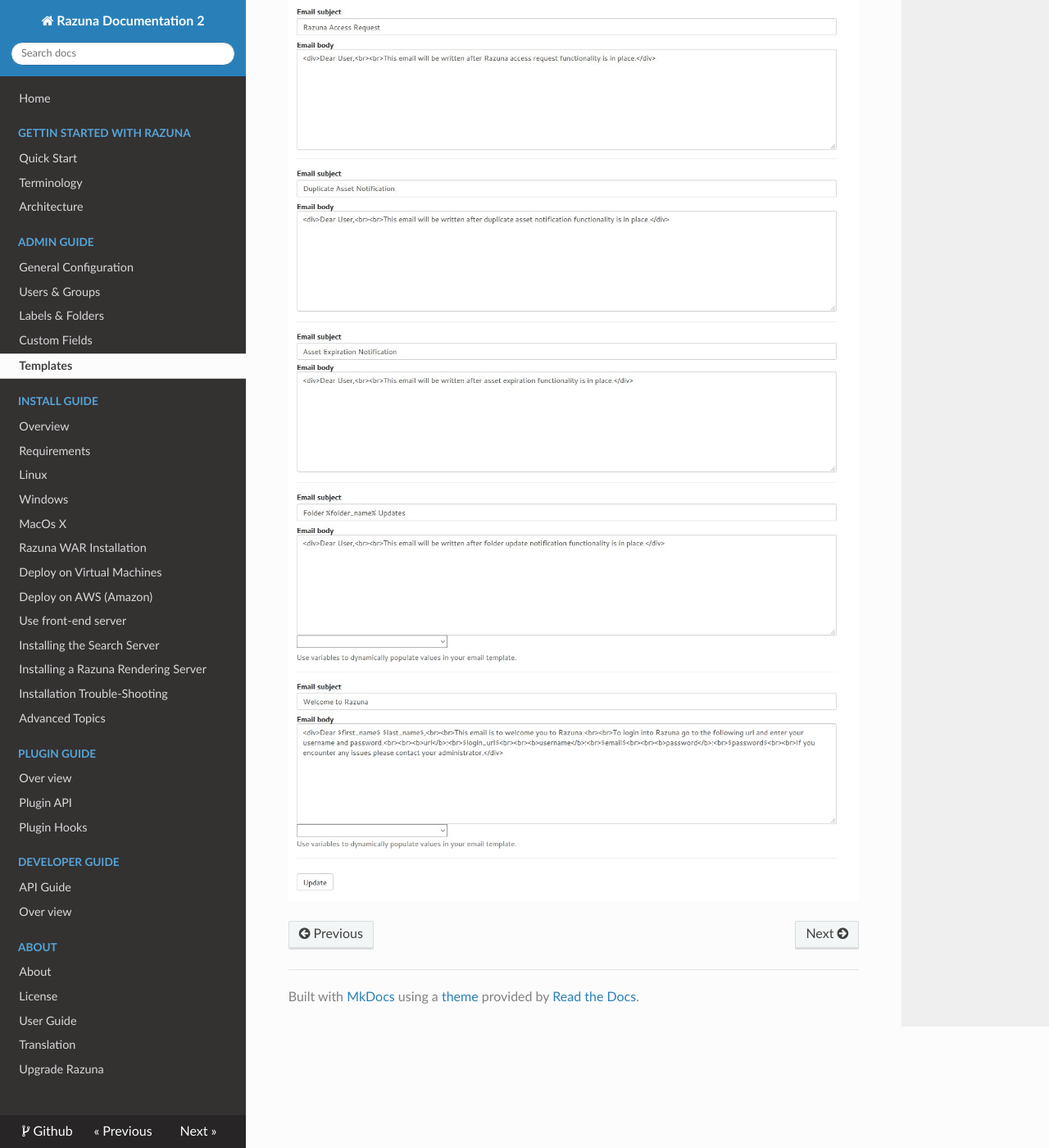
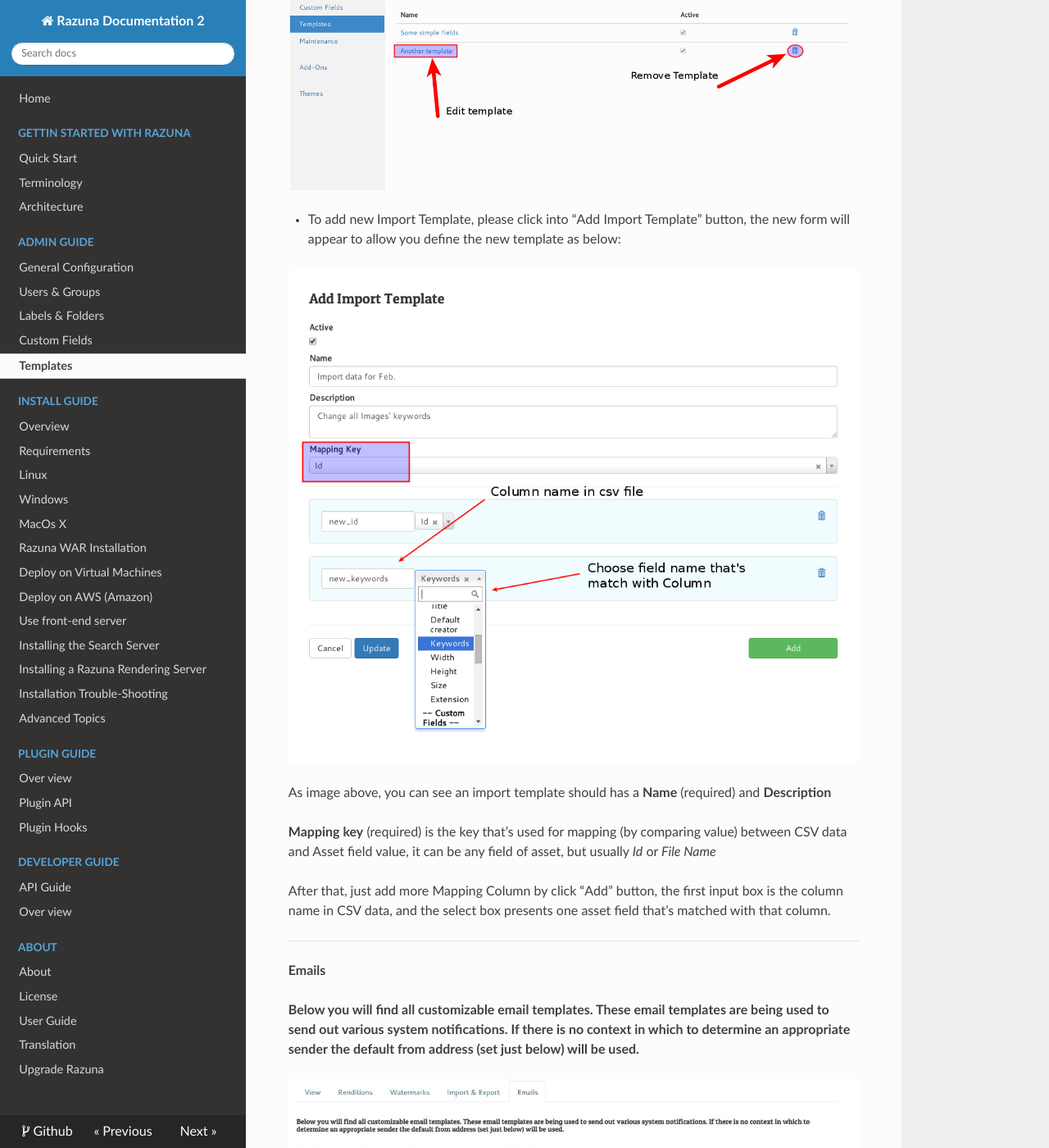
Before and after one commit to razuna/razuna-docs, an MkDocs documentation site: the page built from docs/Admin_2.0/Templates.md, in a window 1280 px wide and 1400 px high, scrolled down 6730 px. Shown: the whole window at 82% size. Built offline with MkDocs 1.6.1, drawn with Linux system fonts in a browser that asks for light colours; nearby versions of some CDN libraries; old or Windows-style settings are respelled for this version of MkDocs; some of the changed text lies outside the part shown.

Commit message:
add import template docs

```diff
--- a/docs/Admin_2.0/Templates.md
+++ b/docs/Admin_2.0/Templates.md
@@ -64,6 +64,25 @@ ___
 
 **Import & Export**
 
+**Import Templates**
+
+With Import Templates you map your own import fields to the available fields in Razuna. You can add or modify them any time and will be applied when your users import metadata to assets.
+
+Metadata can be extracted from spreedsheet files: CSV.
+
+
+![](/Admin_2.0/img/import_temp1.png)
+
+* To add new Import Template, please click into "Add Import Template" button, the new form will appear to allow you define the new template as below:
+
+![](/Admin_2.0/img/import_temp2.png)
+
+As image above, you can see an import template should has a **Name** (required) and **Description**
+
+**Mapping key** (required) is the key that's used for mapping (by comparing value) between CSV data and Asset field value, it can be any field of asset, but usually *Id* or *File Name*
+
+After that, just add more Mapping Column by click "Add" button, the first input box is the column name in CSV data, and the select box presents one asset field that's matched with that column.
+
 
 ___
 
```
Also changed, not shown: docs/Admin_2.0/img/import_temp1.png (added), docs/Admin_2.0/img/import_temp2.png (added).
